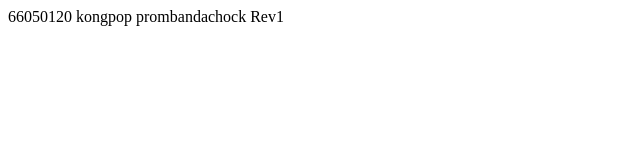
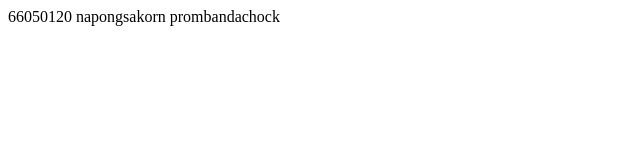
Before and after one commit to napongsakorn9/Git101_nine, a plain HTML site: page index.html in a window 1280 px wide. Shown: the full height of the page, 0-640 px from the left. Drawn offline with Linux system fonts and the light colour scheme.

Commit message:
Update index.html

```diff
--- a/index.html
+++ b/index.html
@@ -6,6 +6,6 @@
     <title>Document</title>
 </head>
 <body>
-    66050120 kongpop prombandachock Rev1
+    66050120 napongsakorn prombandachock
 </body>
 </html>
```
